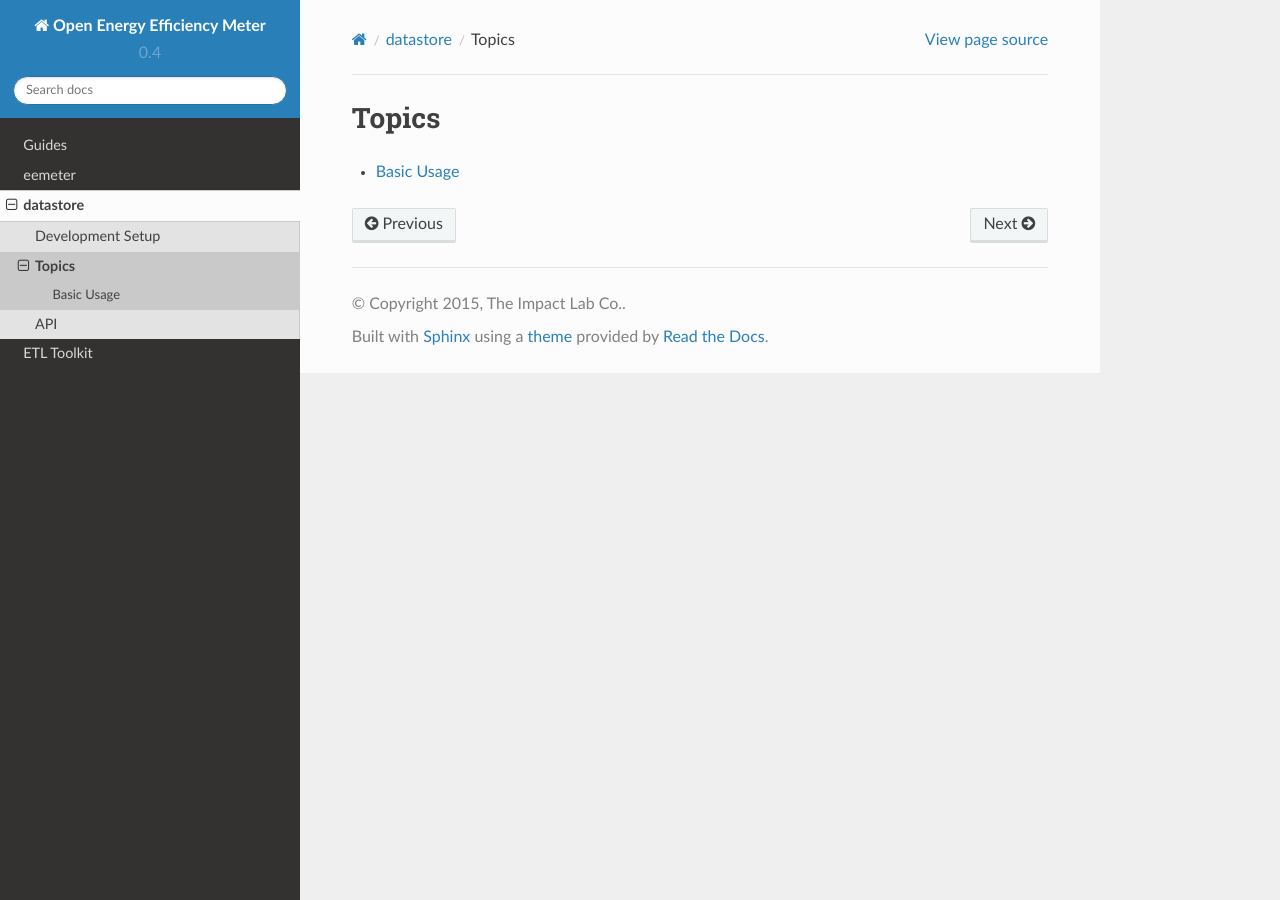
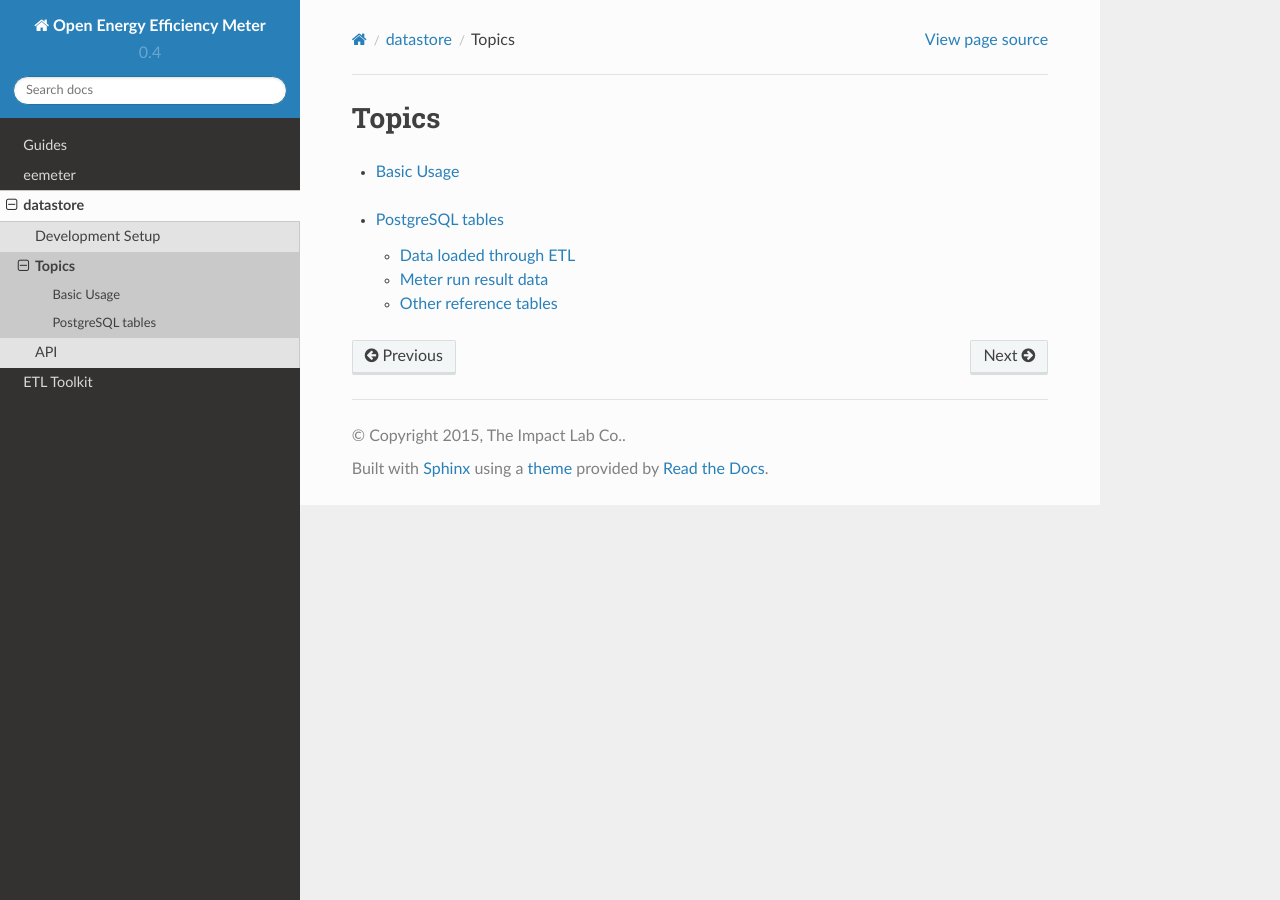
Before and after one commit to openeemeter/eemeter, a Sphinx documentation site: the page built from docs/datastore_topics.rst, in a window 1280 px wide. Built offline with Sphinx 7.4.7 and the Read the Docs theme 2.0.0, drawn with Linux system fonts in a browser that asks for light colours; some of the changed lines change nothing that is shown.

Commit message:
Add tables

```diff
--- /dev/null
+++ b/docs/datastore_tables.rst
@@ -0,0 +1,154 @@
+PostgreSQL tables
+-----------------
+
+A data dictionary describing available datastore database tables.
+
+Data loaded through ETL
+^^^^^^^^^^^^^^^^^^^^^^^
+
+.. csv-table::
+   :header: "Name of Table", "Name of Row", "Description of Row"
+
+   "datastore_project","",""
+   "","id","Primary key"
+   "","project_id","Unique project identifier provided by the user"
+   "","project_owner_id","Foreign key to `datastore_projectowner` table (not currently used, but could be used to associate a user with a project)"
+   "","baseline_period_start","[null]"
+   "","baseline_period_end","Populated through ETL from project data"
+   "","reporting_period_start","Populated through ETL from project data"
+   "","reporting_period_end","[null]"
+   "","zipcode","Populated through ETL from project data"
+   "","added","Date Added"
+   "","updated","Date updated"
+   "datastore_consumptionmetadata","","Refers to an energy trace (a time series of data from a meter)"
+   "","id","Primary key"
+   "","project_id","Foriegn key to `datastore_project` table"
+   "","interpretation","What type of Energy Data: Supplied from Grid; Unconsumed Onsite Generation (e.g., solar); Natural Gas Supplied"
+   "","label","Used to distinguish traces of the same interpretation and unit within a single project"
+   "","unit","Kwh, etc."
+   "","added","Date that the data was added to the database"
+   "","updated","Timestamp for last updated"
+   "datastore_consumptionrecord","","Contains each consumption interval"
+   "","id","Primary key"
+   "","metadata_id","Foreign key to `datastore_consumptionmetadata` table"
+   "","value","Consumption within the particular interval"
+   "","estimated","T/F"
+   "","start","start time of interval; end is given by next record (as ordered by start timestamp)."
+   "datastore_projectattribute","","Custom attributes associated with a project."
+   "","id","Primary key"
+   "","key_id","Foreign key to the `datastore_projectattributekey` table"
+   "","project_id","Foreign key to the `datastore_project` table"
+   "","float_value","[null] unless associated `datastore_projectattributekey` row with `datatype` FLOAT"
+   "","integer_value","[null] unless associated `datastore_projectattributekey` row with `datatype` INTEGER"
+   "","boolean_value","[null] unless associated `datastore_projectattributekey` row with `datatype` BOOLEAN"
+   "","char_value","[null] unless associated `datastore_projectattributekey` row with `datatype` CHAR"
+   "","date_value","[null] unless associated `datastore_projectattributekey` row with `datatype` DATE"
+   "","datetime_value","[null] unless associated `datastore_projectattributekey` row with `datatype` DATETIME"
+   "datastore_projectattributekey","","Types of custom attributes associated with projects"
+   "","id","Primary key"
+   "","datatype","FLOAT/INTEGER/BOOLEAN/CHAR/DATE/DATETIME"
+   "","name","Unique Name of Project Attribute type"
+   "","display_name","Name of the Project Attribute type for display purposes"
+
+Meter run result data
+^^^^^^^^^^^^^^^^^^^^^
+
+Data here is all organized underneath the `datastore_projectresult` table.
+
+.. csv-table::
+   :header: "Name of Table", "Name of Row", "Description of Row"
+
+   "datastore_projectresult","","One for each meter run/result for each project"
+   "","id","Primary key"
+   "","project_id","Foreign key to the `datastore_project` table"
+   "","meter_settings","[blank] would indicate any special settings used when running the meter"
+   "","eemeter_version","0.4.0"
+   "","meter_class","EnergyEfficiencyMeter; refers to which class of meter, i.e., DR meter"
+   "","weather_normal_source_station","Uses TMY3 'normal' weather for a particular region - station given by 6 digit USAF id"
+   "","weather_source_station","Observed temperatures - station given by 6-digit USAF id"
+   "","added","Date added"
+   "","updated","Date updated"
+   "datastore_derivative","","One per interpretation per modeling period per energy trace"
+   "","id","Primary key"
+   "","energy_trace_model_result_id","foreign key to `datastore_energytracemodelresult` table"
+   "","**value**","value of interpretation"
+   "","upper","number to be added to `value` to obtain 95% upper bound"
+   "","lower","number to be subtracted from `value` to obtain 95% lower bound"
+   "","n","number of modeled values used in determining the derivative"
+   "","interpretation","e.g., annualized weather normal; gross predicted"
+   "datastore_derivativeaggregation","","One per project per derivative interpretation per trace interpretation (guarantees consistency between the baseline and reporting periods)"
+   "","id","Primary key"
+   "","project_result_id","Foreign key to `datastore_projectresult` table"
+   "","modeling_period_group_id","Foreign key to `datastore_modelingperiodgroup` table"
+   "","interpretation","Type of output - e.g., annualized weather normal; gross predicted (corresponds with `datastore_derivative.interpretation`)"
+   "","trace_interpretation","electricity consumption supplied (e_c_s); all fuels; natural gas, etc. (corresponds with `datastore_consumptionmetadata.interpretation`)"
+   "","**baseline_value**","Sum of values that match interpretations"
+   "","baseline_upper","amount to be added to `baseline_value` to obtain 95% upper bound"
+   "","baseline_lower","amount to be subtracted from `baseline_value` to obtain 95% lower bound"
+   "","baseline_n","number of values that comprise the aggregation (sum of the n's of the derivatives)"
+   "","**reporting_value**","Sum of values that match interpretations"
+   "","reporting_upper","number to be added to `reporting_value` to obtain 95% upper bound"
+   "","reporting_lower","number to be subtracted from `reporting_value` to obtain 95% lower bound"
+   "","reporting_n","number of values that comprise the aggregation (sum of the n's of the derivatives)"
+   "datastore_energytracemodelresult","","One per modeling period per energy trace id"
+   "","id","Primary key"
+   "","energy_trace_id","Foreign key to `datastore_consumptionmetadata` table"
+   "","project_result_id","Foreign key to `datastore_projectresult` table"
+   "","modeling_period_id","Foreign key to `datastore_modelingperiod` table"
+   "","cvrmse","Coefficient of Variation of Root Mean Square Error (normalized RMSE)"
+   "","lower","Amount to be subtracted from any individual modeled data point to obtain 95% lower bound"
+   "","upper","Amount to be added to any individual modeled data point to stay within 95% upper bound"
+   "","n","Number of datapoints in the section of the trace used for the model"
+   "","r2",":math:`r^2` error; extent to which the model captures the variation in the data"
+   "","rmse","Error term (root mean square error)"
+   "","model_serialization","[blank] - the way that we store the model in case we want to rerun the model"
+   "","status","SUCCESS/FAILURE"
+   "","traceback","If `status` is 'FAILURE', the python traceback for the error that caused failure"
+   "","input_start_date","Start date of data used for model building"
+   "","input_end_date","End date of data used for model building"
+   "","input_n_rows","Number of data points used for model building"
+   "","records_start_date","Date of first available energy trace record, including those not explicitly used in model building"
+   "","records_end_date","Date of last available energy trace record, including those not explicitly used in model building"
+   "","records_count","Count of available energy trace records, including those not explicitly used in model building"
+   "datastore_modelingperiod","","Project baseline end and project reporting start constitute the end points of an intervention; reporting periods generated by model using intervention as date reference. This is a temporary solution probably to be deprecated in next version of EEmeter."
+   "","id","Primary key"
+   "","interpretation","BASELINE/REPORTING"
+   "","project_result_id","Foreign key to `datastore_projectresult` table"
+   "","start_date","If baseline, `start_date` can be null; if reporting `start_date` required"
+   "","end_date","If baseline, `end_date` required; if reporting `end_date` can be null"
+   "datastore_modelingperiodgroup","","Meaningful pairs of Baseline and Reporting periods."
+   "","id","Primary key"
+   "","project_result_id","Foreign key to `datastore_projectresults` table"
+   "","baseline_period_id","Foreign key to `datastore_modelingperiod` table"
+   "","reporting_period_id","Foreign key to `datastore_modelingperiod` table"
+
+
+Other reference tables
+^^^^^^^^^^^^^^^^^^^^^^
+
+.. csv-table::
+   :header: "Name of Table", "Name of Row", "Description of Row"
+
+   "datastore_projectrun","","Table of tasks used to trigger meter runs; should correspond to project results"
+   "","id","Primary key"
+   "","project_id","Foreign key to the `datastore_project` table"
+   "","project_result_id","Foreign key to the `datastore_projectresult` table"
+   "","meter_class","EnergyEfficiencyMeter; refers to which class of meter, i.e., DR meter"
+   "","project_settings","[blank] would indicate any special settings used when running the meter"
+   "","status","Task status: one of SUCCESS/PENDING/FAILED/RUNNING"
+   "","added","Date added"
+   "","updated","Date updated"
+   "datastore_projectblock","","Groupings of projects"
+   "","id","Primary key"
+   "","name","Name for block"
+   "","added","Date added"
+   "","updated","Date updated"
+   "datastore_projectblockprojects","","Many-to-many through table for project block groupings"
+   "","id","Primary key"
+   "","project_id","Foreign key to the `datastore_project` table"
+   "","project_block_id","Foreign key to the `datastore_projectblock` table"
+   "datastore_projectowner","","The datastore-specific user model; created in one-to-one with django User model."
+   "","id","Primary key"
+   "","user_id","Foreign key to the django User table"
+   "","added","Date added"
+   "","updated","Date updated"
--- a/docs/datastore_topics.rst
+++ b/docs/datastore_topics.rst
@@ -5,3 +5,8 @@
    :maxdepth: 4
 
    datastore_basic_usage
+
+.. toctree::
+   :maxdepth: 4
+
+   datastore_tables
```
